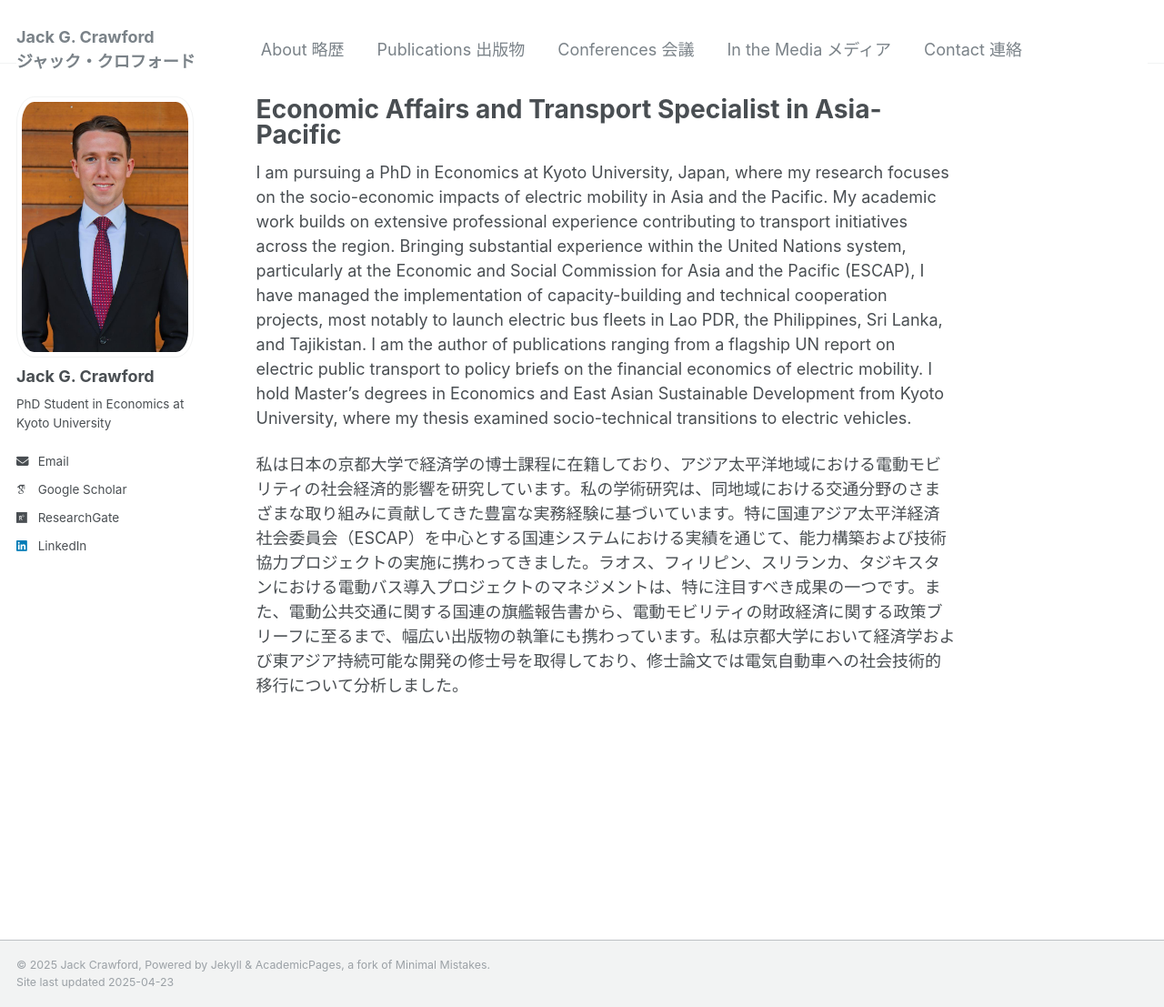
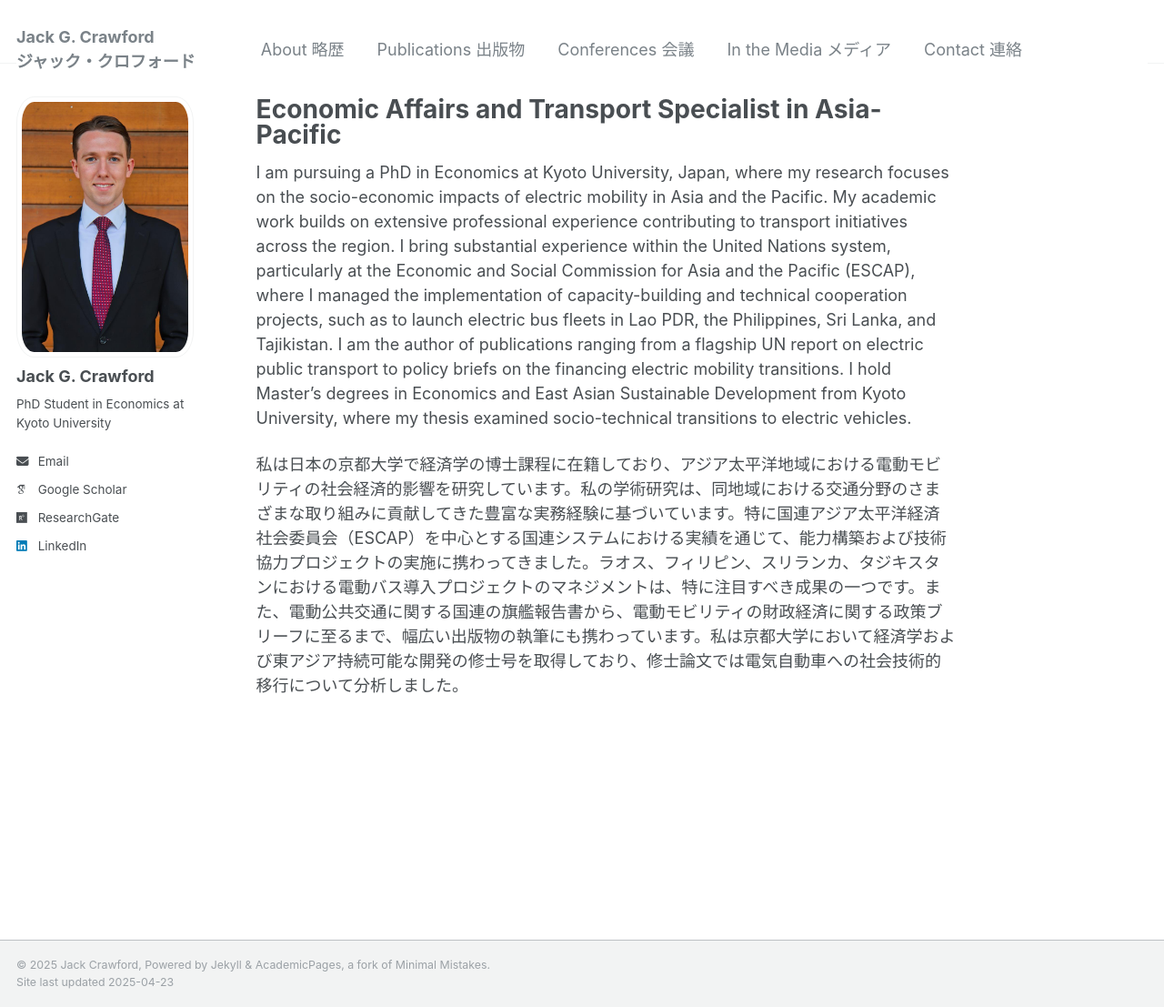
Before and after one commit to jackgcrawford/jackcrawford, a Jekyll site: the page built from _pages/about.md, in a window 1280 px wide and 1107 px high. Shown: the whole window at 91% size. Built offline with Jekyll 4.4.1, drawn with Linux system fonts in a browser that asks for light colours; some web fonts are replaced.

Commit message:
Update about.md

```diff
--- a/_pages/about.md
+++ b/_pages/about.md
@@ -10,6 +10,6 @@ redirect_from:
 
 
 I am pursuing a PhD in Economics at Kyoto University, Japan, where my research focuses on the socio-economic impacts of electric mobility in Asia and the Pacific. My academic work builds on extensive professional experience contributing to transport initiatives across the region.
-Bringing substantial experience within the United Nations system, particularly at the Economic and Social Commission for Asia and the Pacific (ESCAP), I have managed the implementation of capacity-building and technical cooperation projects, most notably to launch electric bus fleets in Lao PDR, the Philippines, Sri Lanka, and Tajikistan. I am the author of publications ranging from a flagship UN report on electric public transport to policy briefs on the financial economics of electric mobility. I hold Master’s degrees in Economics and East Asian Sustainable Development from Kyoto University, where my thesis examined socio-technical transitions to electric vehicles.
+I bring substantial experience within the United Nations system, particularly at the Economic and Social Commission for Asia and the Pacific (ESCAP), where I managed the implementation of capacity-building and technical cooperation projects, such as to launch electric bus fleets in Lao PDR, the Philippines, Sri Lanka, and Tajikistan. I am the author of publications ranging from a flagship UN report on electric public transport to policy briefs on the financing electric mobility transitions. I hold Master’s degrees in Economics and East Asian Sustainable Development from Kyoto University, where my thesis examined socio-technical transitions to electric vehicles.
 
 私は日本の京都大学で経済学の博士課程に在籍しており、アジア太平洋地域における電動モビリティの社会経済的影響を研究しています。私の学術研究は、同地域における交通分野のさまざまな取り組みに貢献してきた豊富な実務経験に基づいています。特に国連アジア太平洋経済社会委員会（ESCAP）を中心とする国連システムにおける実績を通じて、能力構築および技術協力プロジェクトの実施に携わってきました。ラオス、フィリピン、スリランカ、タジキスタンにおける電動バス導入プロジェクトのマネジメントは、特に注目すべき成果の一つです。また、電動公共交通に関する国連の旗艦報告書から、電動モビリティの財政経済に関する政策ブリーフに至るまで、幅広い出版物の執筆にも携わっています。私は京都大学において経済学および東アジア持続可能な開発の修士号を取得しており、修士論文では電気自動車への社会技術的移行について分析しました。
```
